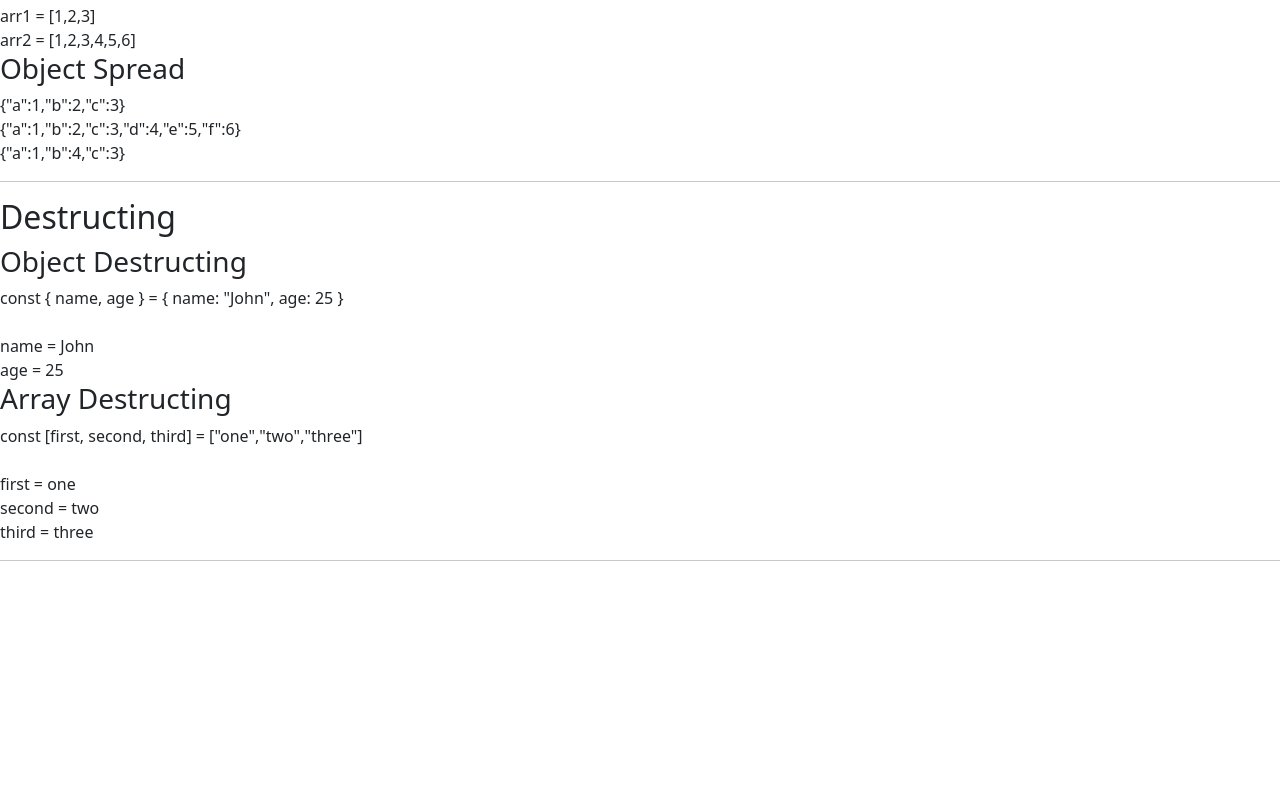
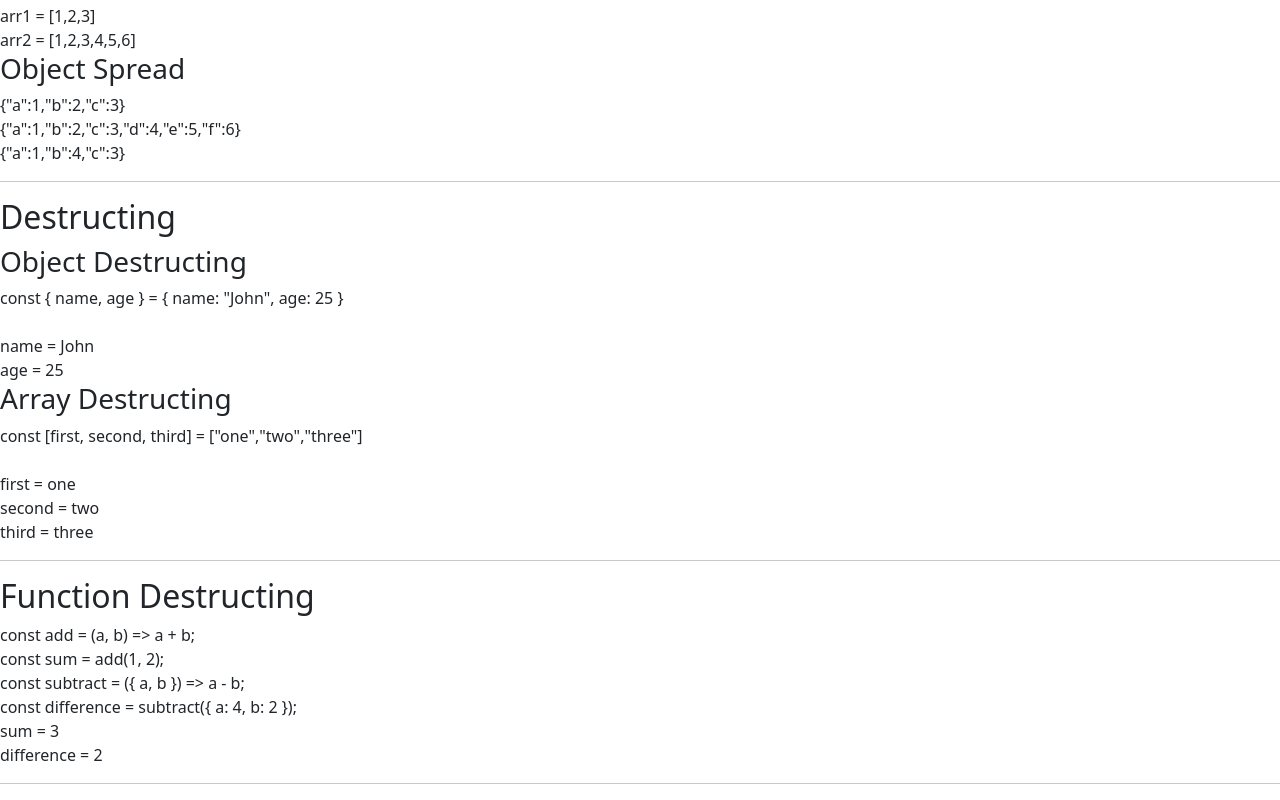
Before and after one commit to xilu56/kambaz-react-web-app-cs5610-sm25, a React app: page /#/Labs/Lab3 in a window 1280 px wide. Shown: the part 3779-4579 px from the top of the page. Before the commit the page ends 4356 px from the top, so only its background shows below. Built offline with nearby package versions, Linux system fonts and the light colour scheme; the HTML template or start-up script is replaced by a standard one.

Commit message:
Function Destructing

```diff
--- /dev/null
+++ b/src/Labs/Lab3/FunctionDestructing.tsx
@@ -0,0 +1,16 @@
+export default function FunctionDestructing() {
+ const add = (a: number, b: number) => a + b;
+ const sum = add(1, 2);
+ const subtract = ({ a, b }: { a: number; b: number }) => a - b;
+ const difference = subtract({ a: 4, b: 2 });
+ return (
+   <div id="wd-function-destructing">
+     <h2>Function Destructing</h2>
+     const add = (a, b) =&gt; a + b;<br />
+     const sum = add(1, 2);<br />
+     const subtract = (&#123; a, b &#125;) =&gt; a - b;<br />
+     const difference = subtract(&#123; a: 4, b: 2 &#125;);<br/>
+     sum = {sum}<br />
+     difference = {difference} <hr />
+   </div>
+);}
--- a/src/Labs/Lab3/index.tsx
+++ b/src/Labs/Lab3/index.tsx
@@ -24,6 +24,7 @@ import todos from "./todos/todos.json";
 import { ListGroup } from "react-bootstrap";
 import Spreading from "./Spreading";
 import Destructing from "./Destructing";
+import FunctionDestructing from "./FunctionDestructing";
 
 export default function Lab3() {
   return (
@@ -59,6 +60,7 @@ export default function Lab3() {
       </ListGroup>
       <Spreading />
       <Destructing />
+      <FunctionDestructing />
     </div>
   );
 }
```
